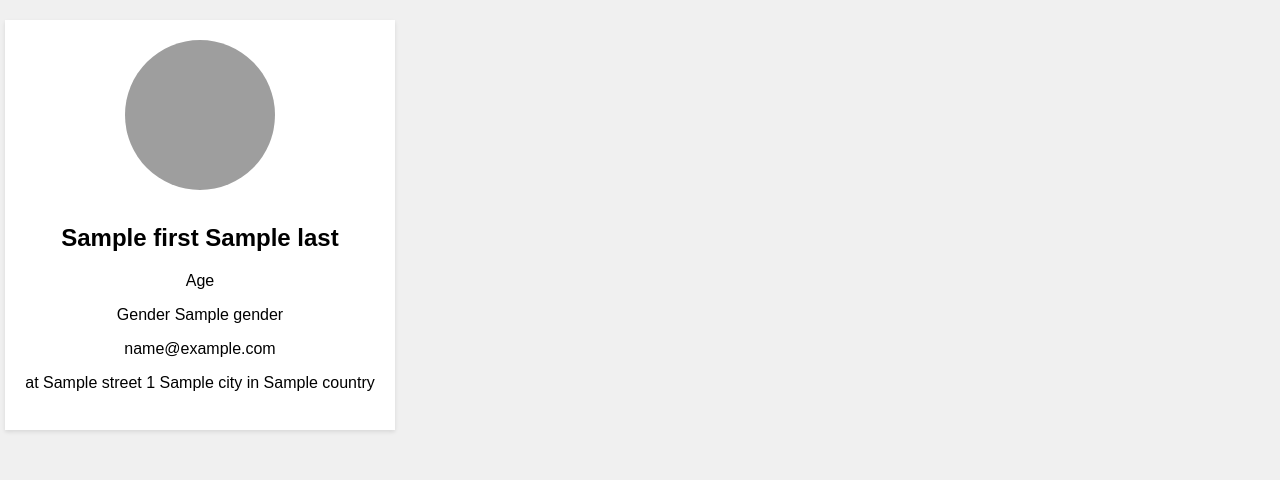
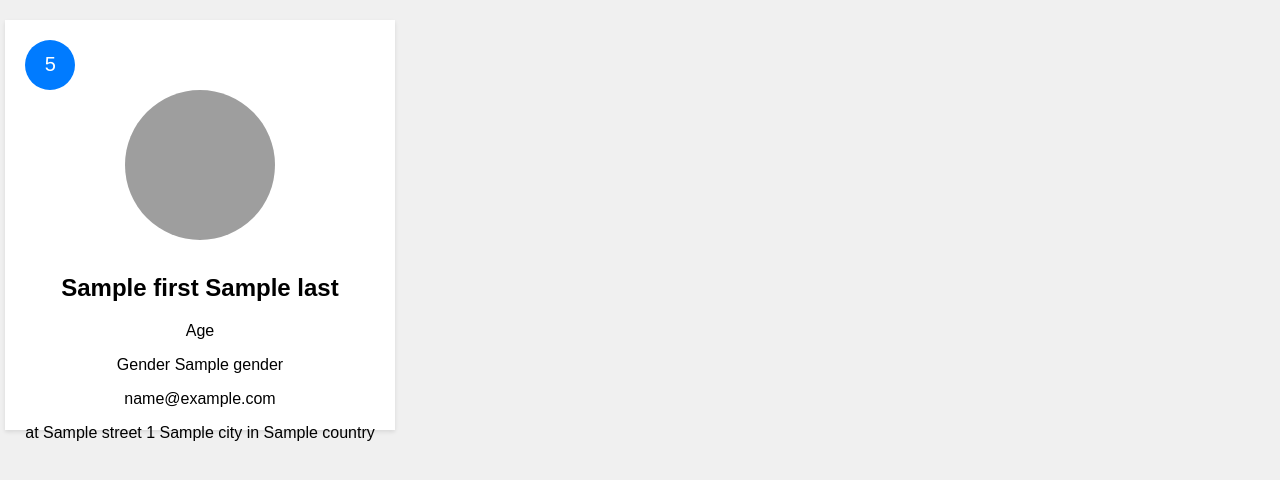
Before and after one commit to stranik87/django-template, a Django app: page /index/ in a window 1280 px wide. Shown: the part 120-600 px from the top of the page. Run offline with Django 4.2, Linux system fonts and the light colour scheme; tables that the repository leaves empty hold one stand-in row (values such as "Sample post"); a database or web service that is not in the repository returns one stand-in record (values such as "Sample title"); data that the repository does not hold is empty; grey boxes are pictures that could not be loaded.

Commit message:
users number

```diff
--- a/api/templates/index.html
+++ b/api/templates/index.html
@@ -44,6 +44,20 @@
 
       grid-auto-rows: 450px;
     }
+    .num{
+      width: 50px;
+      height: 50px;
+      border-radius: 50%;
+      background-color: #007bff;
+      display: flex;
+      justify-content: center;
+      align-items: center;
+      font-size: 20px;
+      color: white;
+
+    }
+
+
   </style>
 </head>
 
@@ -52,8 +66,10 @@
     <h1>Random User Generator</h1>
   </header>
   <div class="users">
+
     {% for user in users %}
     <div class="container">
+      <div class="num"> 5 </div>
       <div class="user-info">
         <img id="avatar" src="{{ user.picture.large }}" alt="User Avatar">
         <h2 id="name">{{ user.name.first }} {{ user.name.last }}</h2>
--- a/api/views.py
+++ b/api/views.py
@@ -4,6 +4,7 @@ import requests
 
 
 def index(request):
+    numb = request.GET.get('numb', 1)
     n = request.GET.get('n', 1)
     gender = request.GET.get('gender')
     r = requests.get(f'https://randomuser.me/api/?results={n}&gender={gender}')
```
